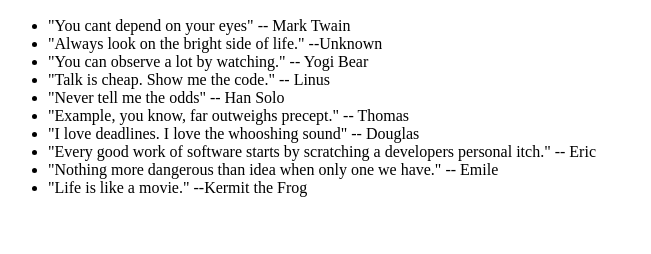
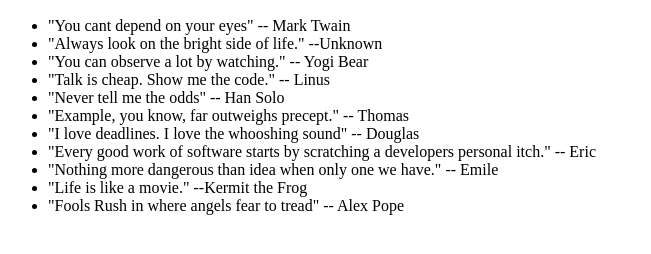
Before and after one commit to fnancarrow/0main_openSAP_repo, a plain HTML site: page index.html in a window 1280 px wide. Shown: the part 110-364 px from the top of the page, without its empty margins (0-651 px from the left). Drawn offline with Linux system fonts and the light colour scheme.

Commit message:
Added quote by Alexander Pope

```diff
--- a/index.html
+++ b/index.html
@@ -19,6 +19,7 @@
 			<li>"Every good work of software starts by scratching a developers personal itch." -- Eric</li>
 			<li>"Nothing more dangerous than idea when only one we have." -- Emile</li>
 			<li>"Life is like a movie."  --Kermit the Frog</li>
+			<li>"Fools Rush in where angels fear to tread" -- Alex Pope </li>
 		</ul>
 	</body>
 </html>
```
